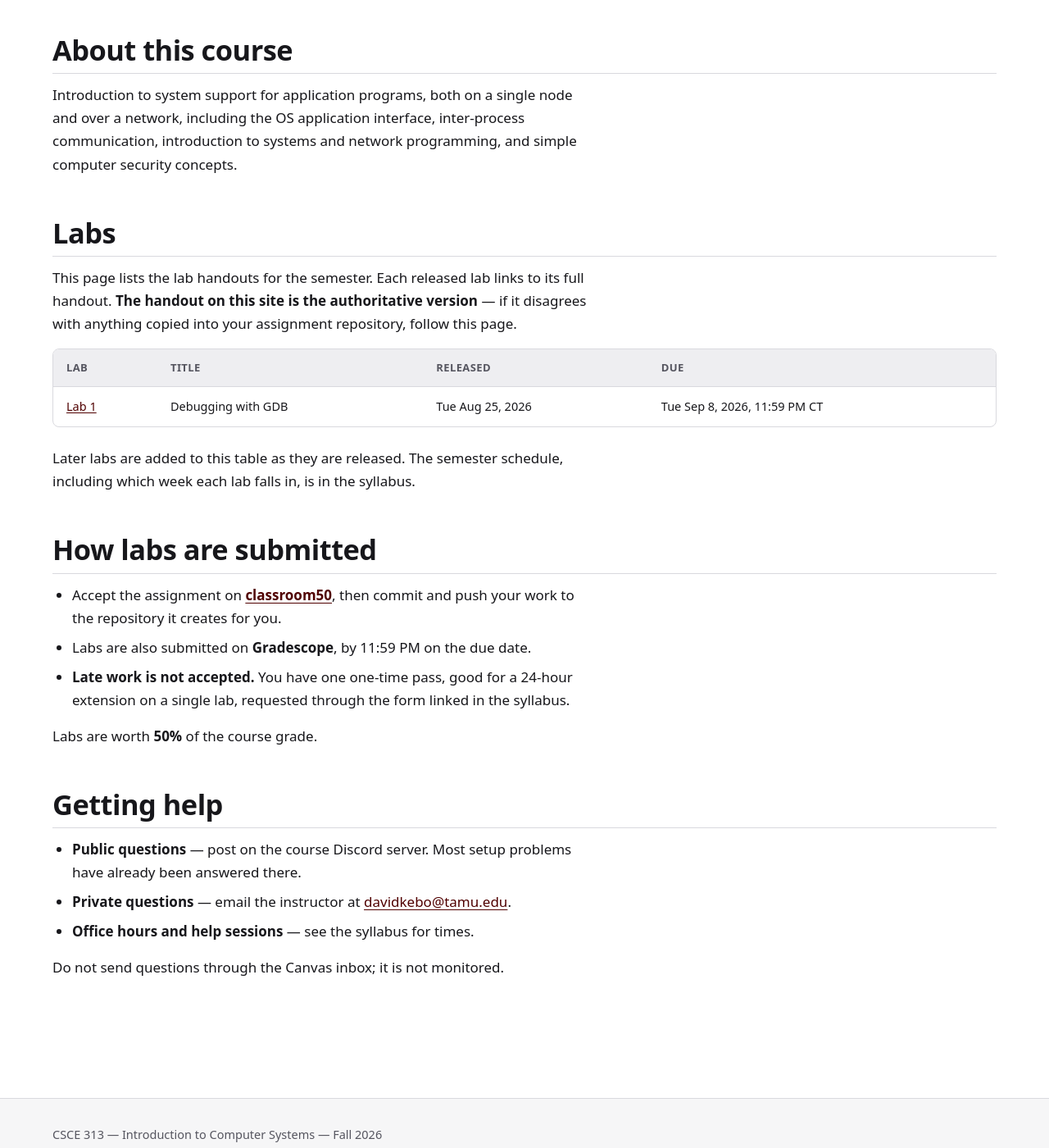
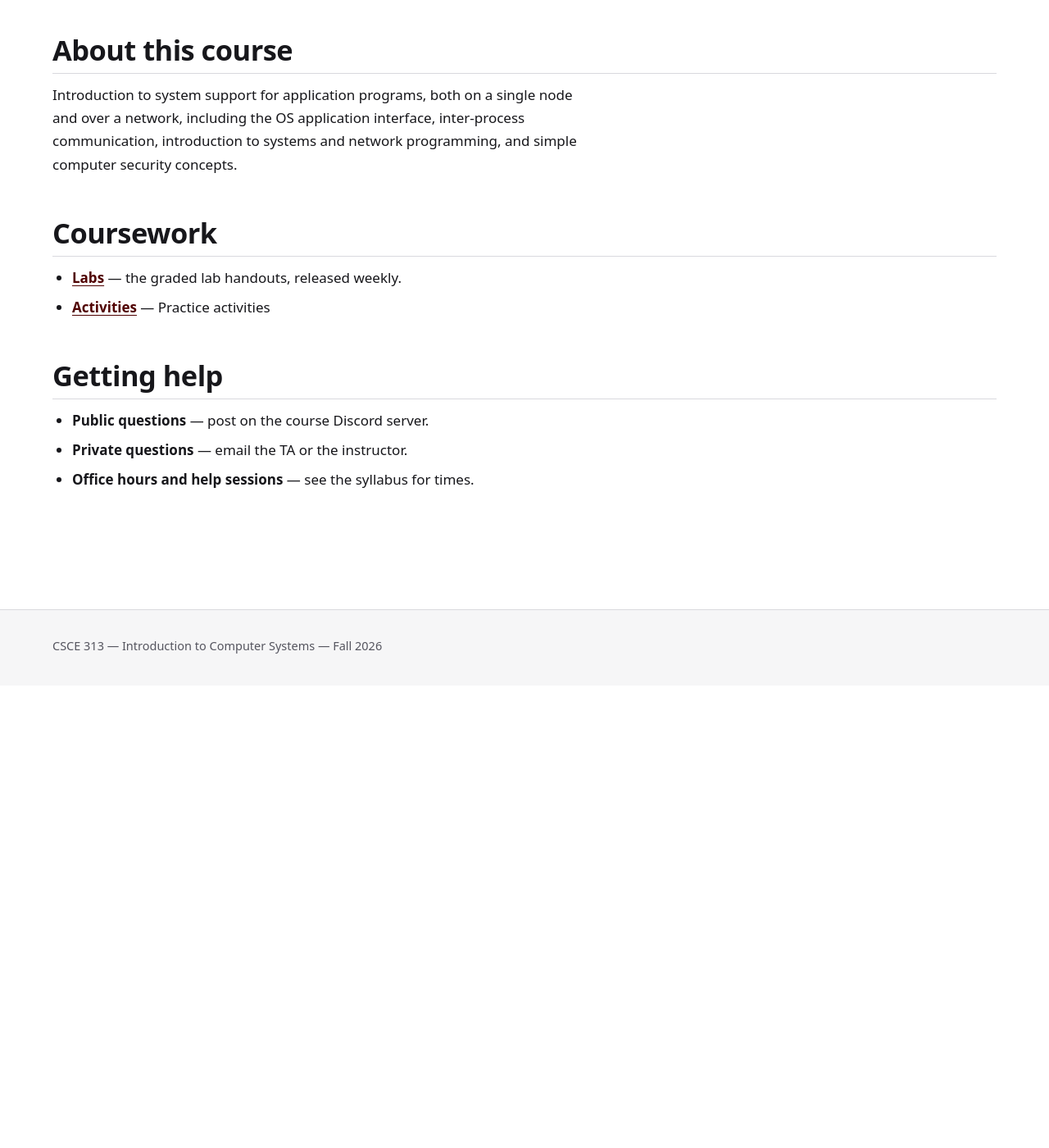
Before and after one commit to CSCE-313-FA26/CSCE-313-FA26.github.io, a Jekyll site: the page built from index.md, in a window 1280 px wide and 1400 px high, scrolled down 230 px. Shown: the whole window at 82% size. Built offline with Jekyll 4.4.1, drawn with Linux system fonts in a browser that asks for light colours; after the commit the page ends 1066 px from its top, so only the background shows below that; some of the changed text lies outside the part shown.

Commit message:
Match the CSCE 616 site: split labs and activities onto their own pages
The landing pages are now the same shape across both courses, so a student
taking both sees one site design rather than two.

The home page carries what it needs to and nothing else: what the course is,
where the coursework lives, and how to get help. The submission mechanics,
grading weights and late policy that were here are all in the syllabus already,
and repeating them on a page that is meant to point you somewhere only creates
a second copy to keep in step.

Labs and activities each get their own page, and each is just its table. Both
tables are generated from the front matter of the published pages, so a lab
appears in the list by virtue of existing - there is no second place to update
and no way for the list and the handouts to disagree. The activities table is
empty until the first activity page is written; 313 activities are numbered,
so they will read "Activity 1" rather than 616's "Activity Functional 1".

The header loses its breadcrumb and the footer its institution line, both
matching 616.

Only the landing pages changed. The Lab 1 handout is untouched apart from two
added front matter fields, released_short and due_short, which is what the labs
table renders.

```diff
--- a/_layouts/base.html
+++ b/_layouts/base.html
@@ -18,14 +18,6 @@
         <span class="site-header__course">{{ site.title }}</span>
         <span class="site-header__tagline">Introduction to Computer Systems</span>
       </a>
-      {% unless page.url == '/' %}
-      <nav aria-label="Breadcrumb" class="breadcrumb">
-        <ol>
-          <li><a href="{{ '/' | relative_url }}">Labs</a></li>
-          <li aria-current="page">{% if page.lab_number %}Lab {{ page.lab_number }}{% else %}{{ page.title }}{% endif %}</li>
-        </ol>
-      </nav>
-      {% endunless %}
     </div>
   </header>
 
@@ -36,7 +28,6 @@
   <footer class="site-footer">
     <div class="wrap">
       <p>{{ site.title }} — {{ site.description }}</p>
-      <p class="site-footer__meta">Texas A&amp;M University · Department of Computer Science and Engineering</p>
     </div>
   </footer>
 
--- a/index.md
+++ b/index.md
@@ -1,11 +1,11 @@
 ---
 layout: home
-title: Lab handouts
+title: Home
 heading: "CSCE 313 — Introduction to Computer Systems"
-description: "Lab handouts for CSCE 313, Introduction to Computer Systems, Texas A&M University, Fall 2026."
+description: "Lab handouts and activities for CSCE 313, Introduction to Computer Systems, Fall 2026."
 ---
 
-Fall 2026 · Sections 509–514 · Instructor: David Kebo Houngninou
+Fall 2026 · Instructor: David Kebo Houngninou
 
 ## About this course
 
@@ -14,36 +14,13 @@ and over a network, including the OS application interface, inter-process
 communication, introduction to systems and network programming, and simple
 computer security concepts.
 
-## Labs
+## Coursework
 
-This page lists the lab handouts for the semester. Each released lab links to
-its full handout. **The handout on this site is the authoritative version** — if
-it disagrees with anything copied into your assignment repository, follow this
-page.
-
-| Lab | Title | Released | Due |
-| --- | --- | --- | --- |
-| [Lab 1](lab-1/) | Debugging with GDB | Tue Aug 25, 2026 | Tue Sep 8, 2026, 11:59 PM CT |
-
-Later labs are added to this table as they are released. The semester schedule,
-including which week each lab falls in, is in the syllabus.
-
-## How labs are submitted
-
-- Accept the assignment on **[classroom50](https://classroom50.org/)**, then
-  commit and push your work to the repository it creates for you.
-- Labs are also submitted on **Gradescope**, by 11:59 PM on the due date.
-- **Late work is not accepted.** You have one one-time pass, good for a 24-hour
-  extension on a single lab, requested through the form linked in the syllabus.
-
-Labs are worth **50%** of the course grade.
+- **[Labs](labs/)** — the graded lab handouts, released weekly.
+- **[Activities](activities/)** — Practice activities
 
 ## Getting help
 
-- **Public questions** — post on the course Discord server. Most setup problems
-  have already been answered there.
-- **Private questions** — email the instructor at
-  [davidkebo@tamu.edu](mailto:davidkebo@tamu.edu).
+- **Public questions** — post on the course Discord server.
+- **Private questions** — email the TA or the instructor.
 - **Office hours and help sessions** — see the syllabus for times.
-
-Do not send questions through the Canvas inbox; it is not monitored.
```
Also changed, not shown: _layouts/activity.html (added, +25 -0 lines), activities/index.md (added, +13 -0 lines), lab-1/index.md (+2 -0 lines), labs/index.md (added, +13 -0 lines), tools/audit.py (+16 -6 lines).
